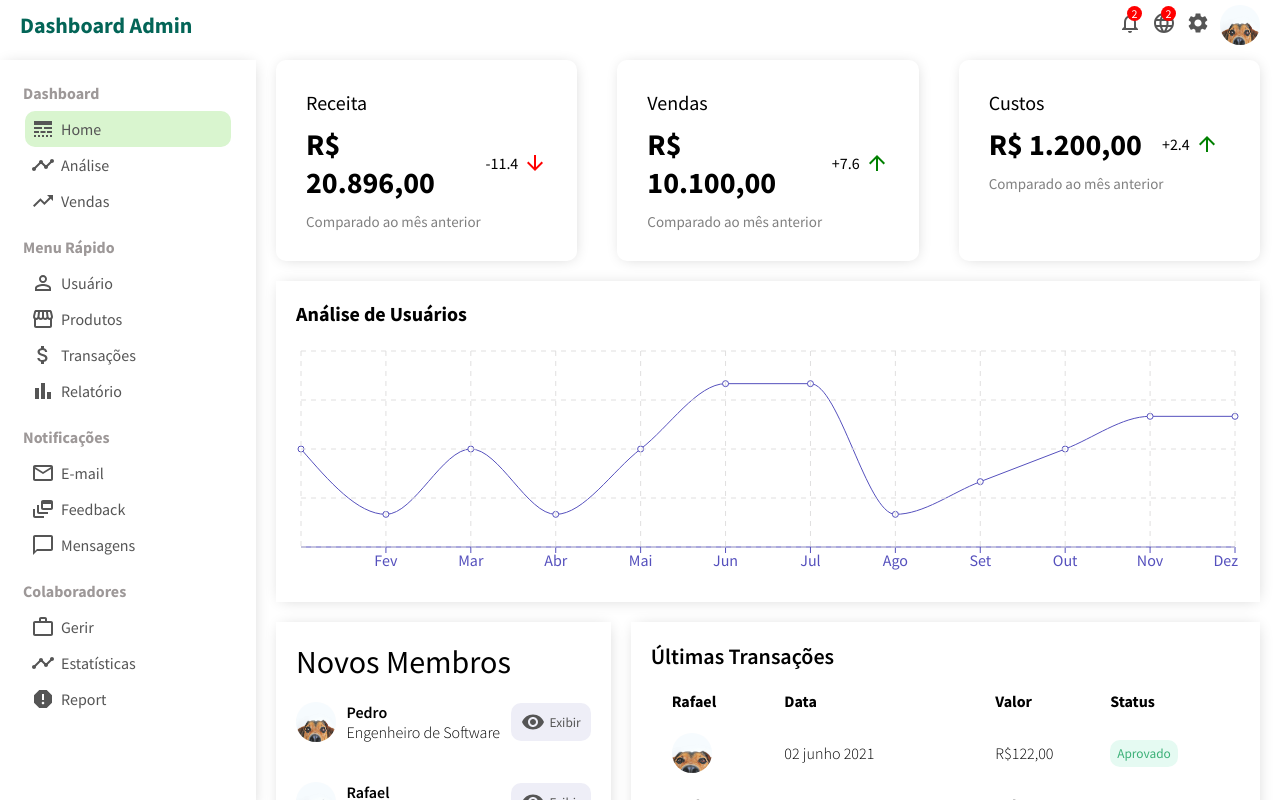
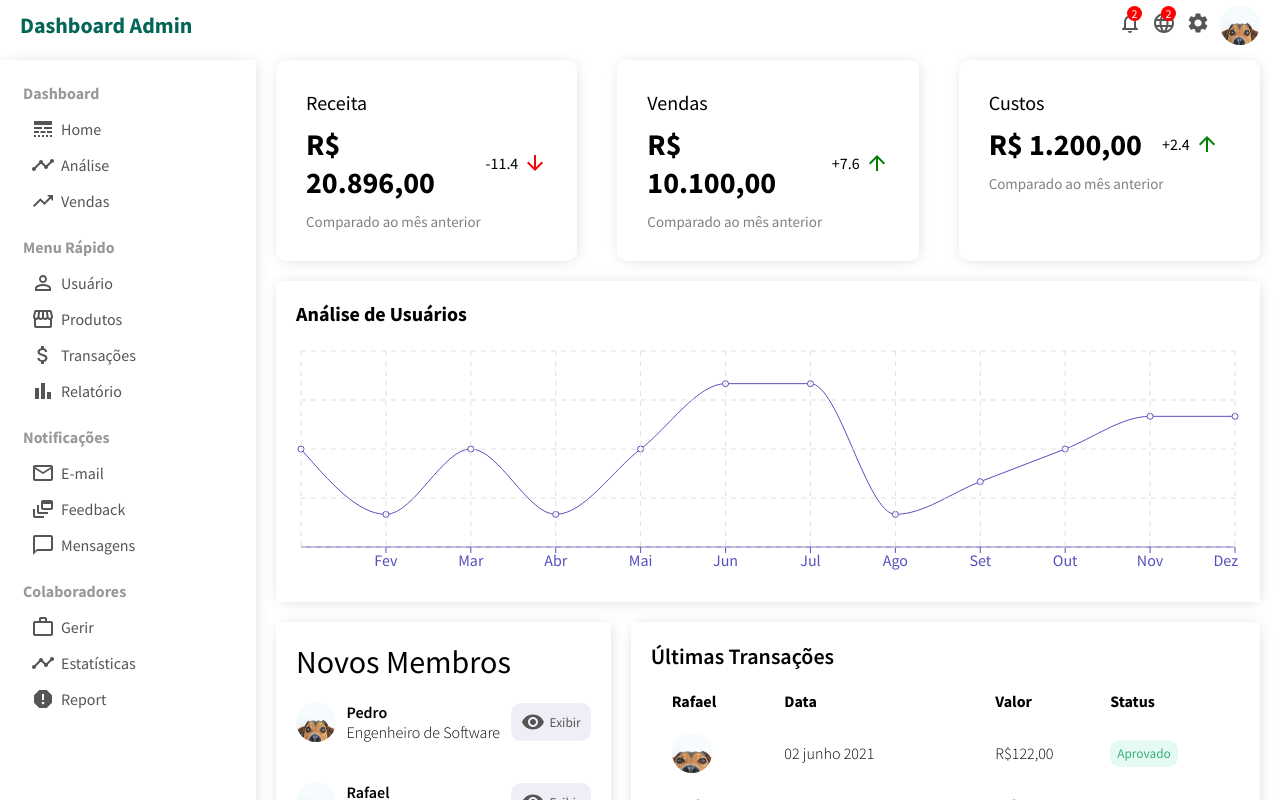
Before and after one commit to cacaiol/Dashboard-adm, a React (Vite) app: page / in a window 1280 px wide. Shown: the top 800 px of the page. Built offline with nearby package versions, Linux system fonts and the light colour scheme.

Commit message:
atualizando o hover do menu

```diff
--- a/src/components/sidebar/Sidebar.css
+++ b/src/components/sidebar/Sidebar.css
@@ -43,4 +43,4 @@
 .sidebarIcon {
     padding: 1px;
     margin-right: 5px;
-   /* font-size: 20px !important */
+}
--- a/src/components/sidebar/Sidebar.jsx
+++ b/src/components/sidebar/Sidebar.jsx
@@ -10,7 +10,7 @@ export default function Sidebar() {
                 <h3 className="sidebarTitle">Dashboard</h3>
                     <ul className="sidebarList">
                         <Link to="/" className="link">
-                        <li className="sidebarListItem active">
+                        <li className="sidebarListItem">
                              <LineStyle className="sidebarIcon"/>
                                  Home
                         </li>
```
